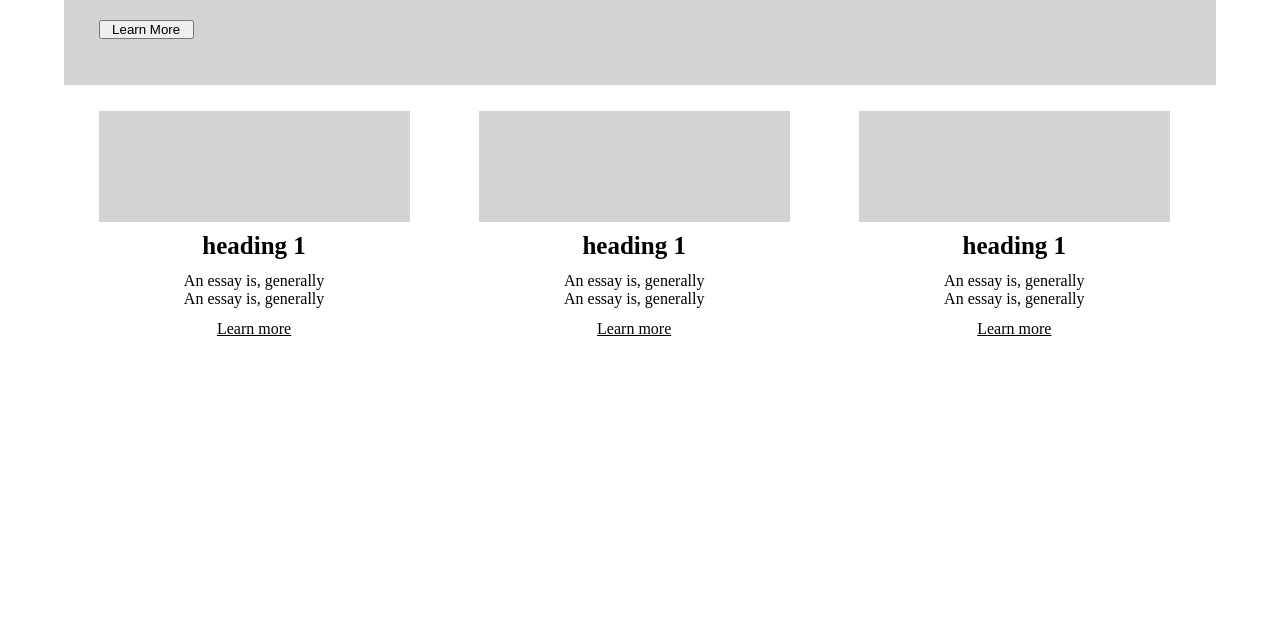
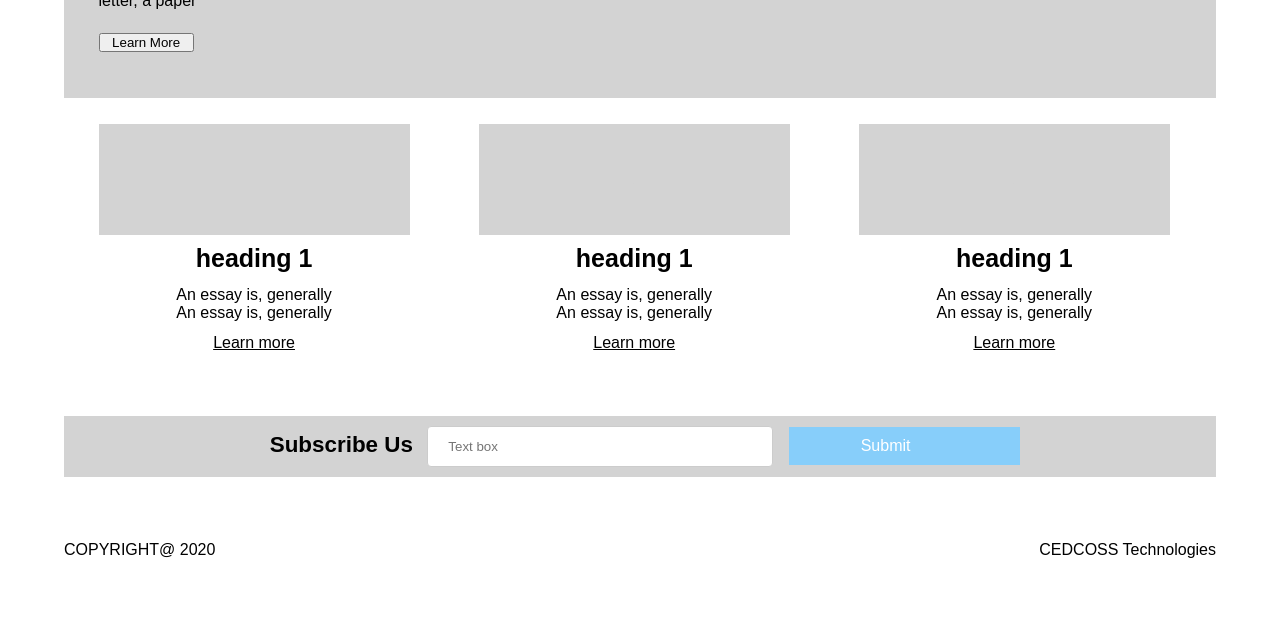
Before and after one commit to naamanjagga/template_3, a plain HTML site: page src/index.html in a window 1280 px wide. Shown: the part 374-997 px from the top of the page. Before the commit the page ends 800 px from the top, so only its background shows below. Drawn offline with Linux system fonts and the light colour scheme.

Commit message:
footer commit

```diff
--- a/src/index.css
+++ b/src/index.css
@@ -2,6 +2,7 @@
 	margin: 0;
 	padding: 0;
 	box-sizing: border-box;
+    font-family: sans-serif;
 }
 ul {
 	list-style-type: none;
@@ -22,7 +23,7 @@ ul {
 /*header part ends her*/
 /*middle part starts here*/
 .big_box {
-	margin: 0 5% 2% 5%;
+	margin: 3% 5% 2% 5%;
 	background-color: lightgray;
 	width: 90%;
 }
@@ -58,7 +59,6 @@ ul {
 }
 .para_3 {
 	margin: 4% 0;
-
 }
 .third_heading {
 	margin-top: 3%;
@@ -68,3 +68,54 @@ ul {
 	padding-bottom: 5%;
 	color: black;
 }
+/*middle part ends her*/
+/*footer part starts here*/
+.footer {
+	margin: 5% 5% 0;
+	width: 90%;
+	display: inline-block;
+	background-color: lightgray;
+	text-align: center;
+}
+
+.label {
+    padding-top:1%;
+    padding-left:1% ;
+    font-size: 1.4em;
+    text-size-adjust: auto;
+
+
+}
+.input_1 {
+	width: 30%;
+	padding: 12px 20px;
+	margin: 10px 10px;
+
+	border: 1px solid #ccc;
+	border-radius: 4px;
+	box-sizing: border-box;
+    text-size-adjust: auto;
+}
+.button_2 {
+    width: 20%;
+	background-color: lightskyblue;
+	border: none;
+	color: white;
+	padding: 10px 70px 10px 32px;
+	text-align: center;
+	text-decoration: none;
+	display: inline-block;
+	font-size: 100%;
+	margin: 4px 2px;
+}
+.last_div {
+
+}
+.para_4 {
+    float: left;
+    padding: 5% 0 5% 5%;
+}
+.para_5 {
+    float: right;
+    padding: 5%;
+}
--- a/src/index.html
+++ b/src/index.html
@@ -11,9 +11,9 @@
     <div>
         <div>
             <ul>
+                <li class="list"><a href="#C">company</a></li>
+                <li class="list"><a href="#S">Solutions</a></li>
                 <li class="list"><a href="#P">Products</a></li>
-                <li class="list"><a href="#S">Solutions</a></li>
-                <li class="list"><a href="#C">Company</a></li>
             </ul>
         </div>
         <div>
@@ -53,6 +53,15 @@
 
             </div>
         </div>
+        <div class="footer">
+            <label class="label"><b>Subscribe Us</b></label>
+            <input class="input_1" type="textarea" placeholder="Text box" >
+            <button class="button_2" type="submit">Submit</button>
+        </div>
+        <div class="last_div">
+               <p class="para_4">COPYRIGHT@ 2020</p>
+               <p class="para_5">CEDCOSS Technologies</p>
+        </div>
     </div>
 </body>
 </html>
```
Lines whose indentation alone changed are shown as unchanged.
